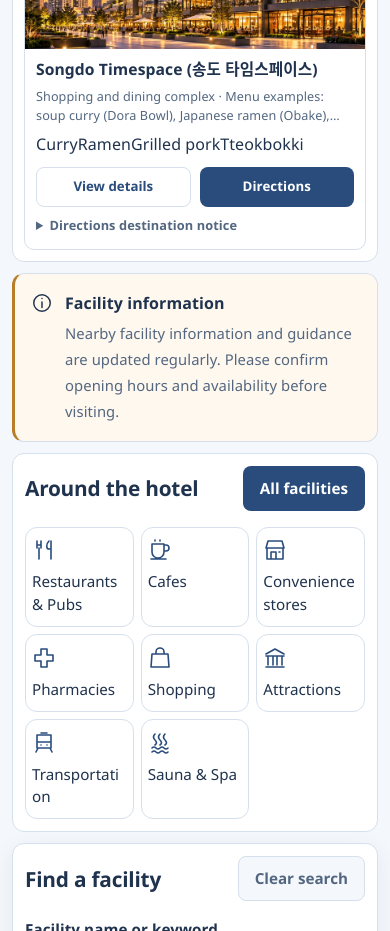
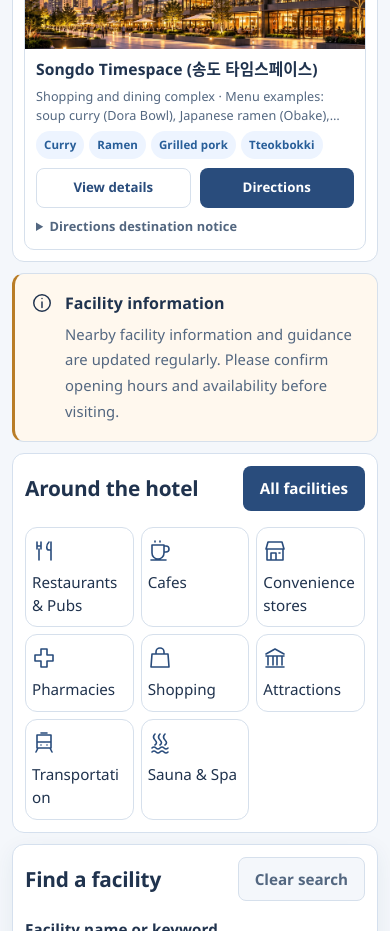
Before and after one commit to unispace1357-blip/CPH-INFORMATION-PROGRAM, a React (Vite) app: page /guest in a window 390 px wide. Shown: the part 1020-1951 px from the top of the page. Built offline with nearby package versions, Linux system fonts and the light colour scheme.

Commit message:
style(guest): compact localized Timespace menu chips on mobile

```diff
--- a/src/styles/guest-mobile-stage3.css
+++ b/src/styles/guest-mobile-stage3.css
@@ -350,3 +350,8 @@
   .app-shell--guest .concierge-fact-button strong { font-size:.62rem; }
   .app-shell--guest .hotel-category-grid .category-card { flex-basis:70px; }
 }
+
+@media (max-width:767px) {
+  .app-shell--guest .concierge-featured-tags { display:flex; flex-wrap:wrap; gap:5px; }
+  .app-shell--guest .concierge-featured-tags span { padding:4px 8px; border-radius:999px; background:#edf4ff; color:#285e99; font-size:.72rem; font-weight:650; }
+}
```
